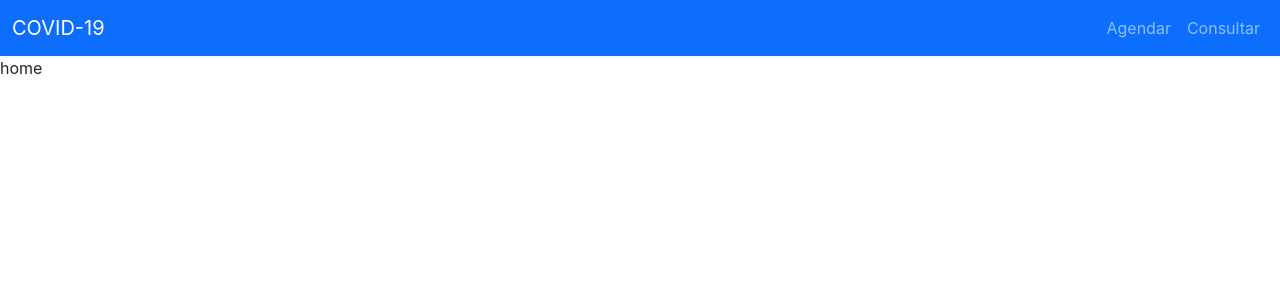
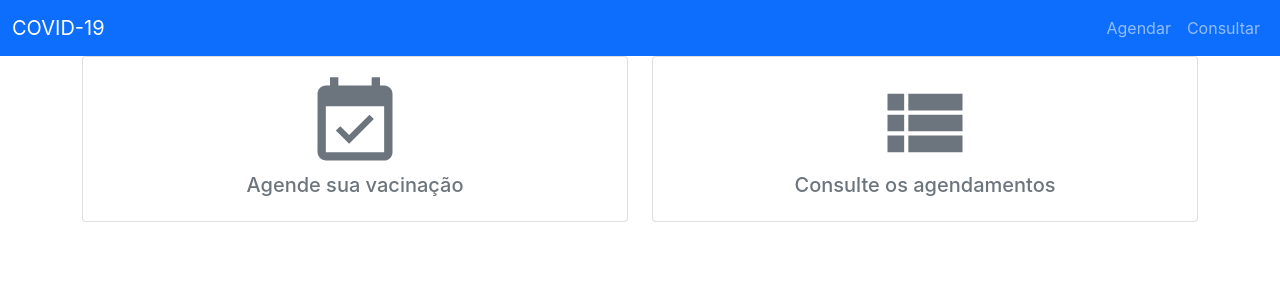
Before and after one commit to GeraldoMGN/covid-19-pitang-challange, a React (Create React App) app in the folder frontend/: page / in a window 1280 px wide. Shown: the top 300 px of the page. Built offline with nearby package versions, Linux system fonts and the light colour scheme.

Commit message:
Create Home page

```diff
--- a/frontend/package.json
+++ b/frontend/package.json
@@ -10,6 +10,7 @@
     "prop-types": "^15.7.2",
     "react": "^17.0.2",
     "react-dom": "^17.0.2",
+    "react-icons": "^4.2.0",
     "react-router-dom": "^5.2.0",
     "react-scripts": "4.0.3",
     "web-vitals": "^1.0.1"
--- /dev/null
+++ b/frontend/src/pages/Home/components/LinkCard.jsx
@@ -0,0 +1,26 @@
+import { Link } from 'react-router-dom';
+import PropTypes from 'prop-types';
+
+const LinkCard = ({ Icon, text, linkTo }) => (
+  <div className="card">
+    <div className="card-body">
+      <Icon size={100} className="w-100 text-secondary" />
+      <h5 className="card-title text-center">
+        <Link
+          className="text-decoration-none text-secondary stretched-link"
+          to={linkTo}
+        >
+          {text}
+        </Link>
+      </h5>
+    </div>
+  </div>
+);
+
+LinkCard.propTypes = {
+  Icon: PropTypes.func.isRequired,
+  text: PropTypes.string.isRequired,
+  linkTo: PropTypes.string.isRequired,
+};
+
+export default LinkCard;
--- /dev/null
+++ b/frontend/src/pages/Home/index.jsx
@@ -0,0 +1,17 @@
+import { MdEventAvailable, MdViewList } from 'react-icons/md';
+import LinkCard from './components/LinkCard';
+
+const Home = () => (
+  <div className="container">
+    <div className="row">
+      <div className="col-md col-lg-6">
+        <LinkCard text="Agende sua vacinação" linkTo="/schedule" Icon={MdEventAvailable} />
+      </div>
+      <div className="col-md col-lg-6">
+        <LinkCard text="Consulte os agendamentos" linkTo="/listing" Icon={MdViewList} />
+      </div>
+    </div>
+  </div>
+);
+
+export default Home;
--- a/frontend/src/routes/index.jsx
+++ b/frontend/src/routes/index.jsx
@@ -1,5 +1,6 @@
 import { BrowserRouter, Switch, Route } from 'react-router-dom';
 import Navbar from '../components/Navbar';
+import Home from '../pages/Home';
 
 const Router = () => (
   <BrowserRouter>
@@ -13,7 +14,7 @@ const Router = () => (
         <div>listing</div>
       </Route>
       <Route path="/">
-        <div>home</div>
+        <Home />
       </Route>
     </Switch>
   </BrowserRouter>
```
Also changed, not shown: 1 other file (tests, documents, lock files or other folders).
